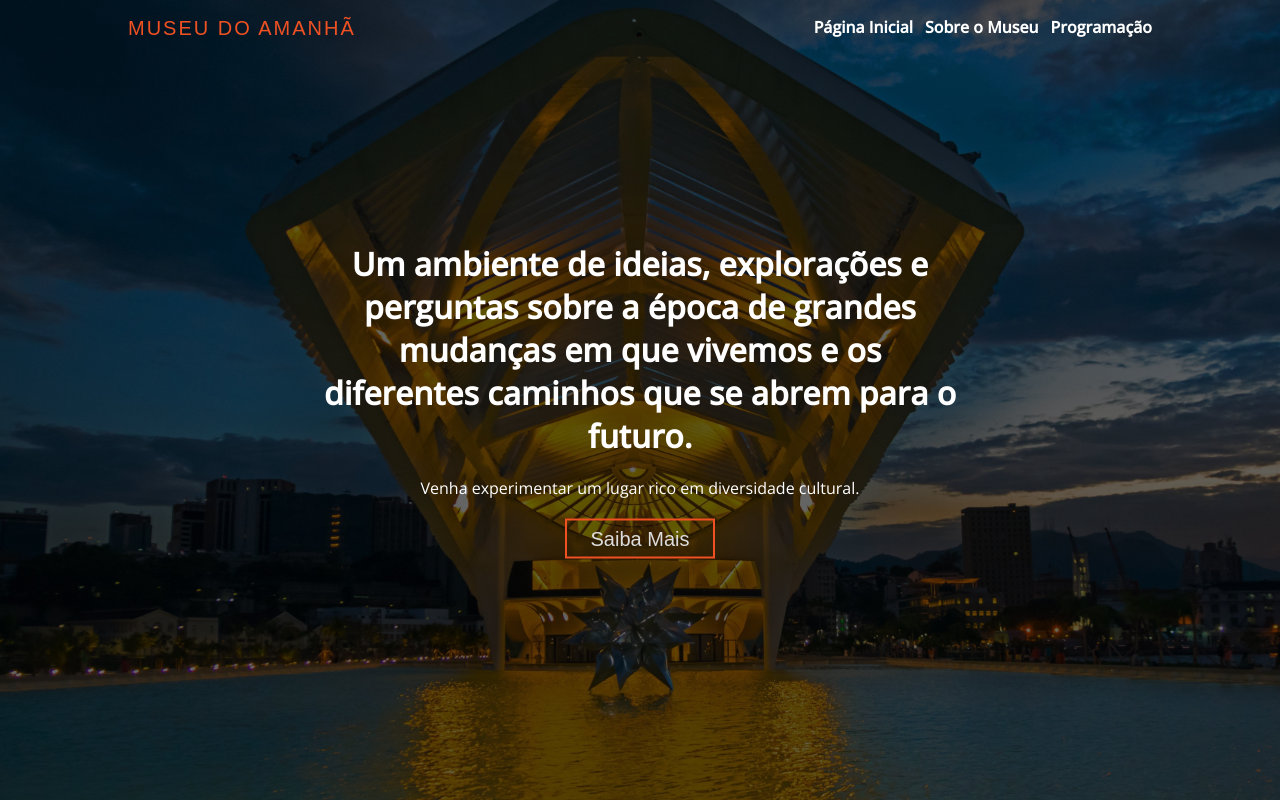
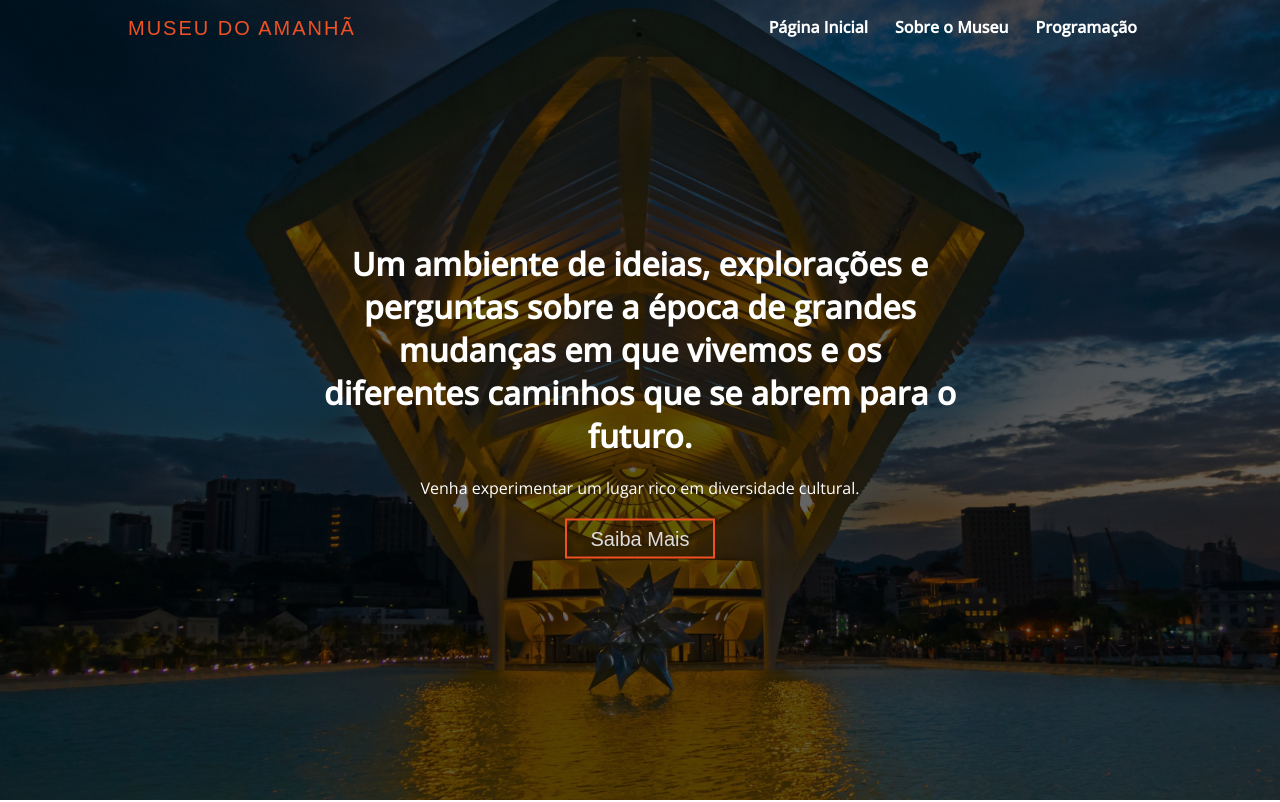
Before and after one commit to Thiagotlm/Museu_do_Amanha, a plain HTML site: page index.html in a window 1280 px wide. Shown: the top 802 px of the page. Drawn offline with nearby package versions, Linux system fonts and the light colour scheme; a web font is replaced by a local one.

Commit message:
Novo espaçamento em LI

```diff
--- a/style.css
+++ b/style.css
@@ -20,6 +20,7 @@ a {
 }
 li {
   list-style: none;
+  margin-inline-end: 15px;
 }
 .container {
   max-width: 1024px;
```
